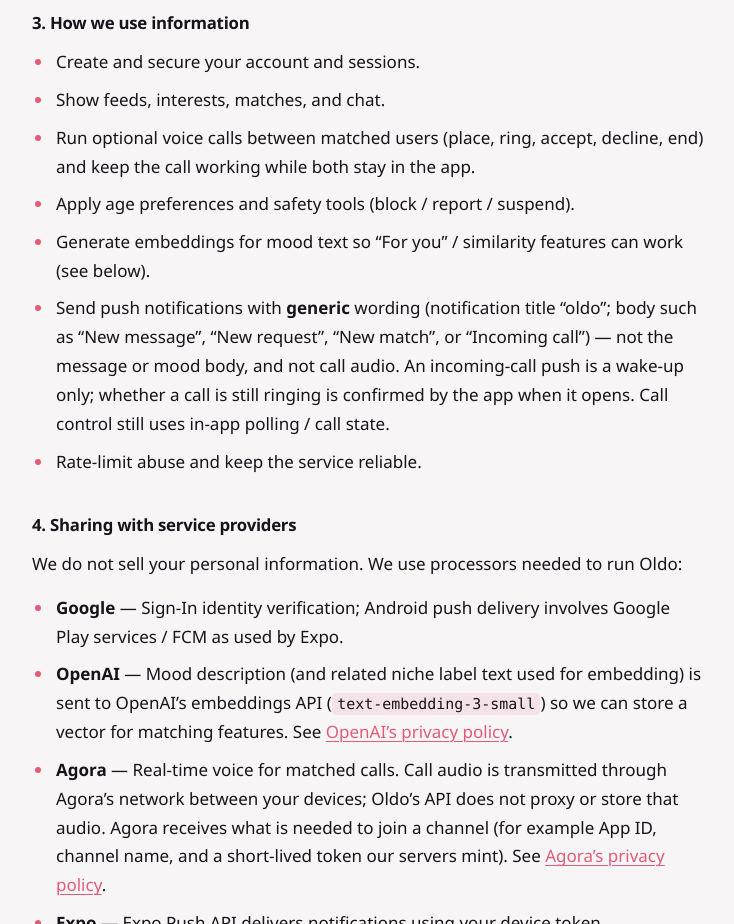
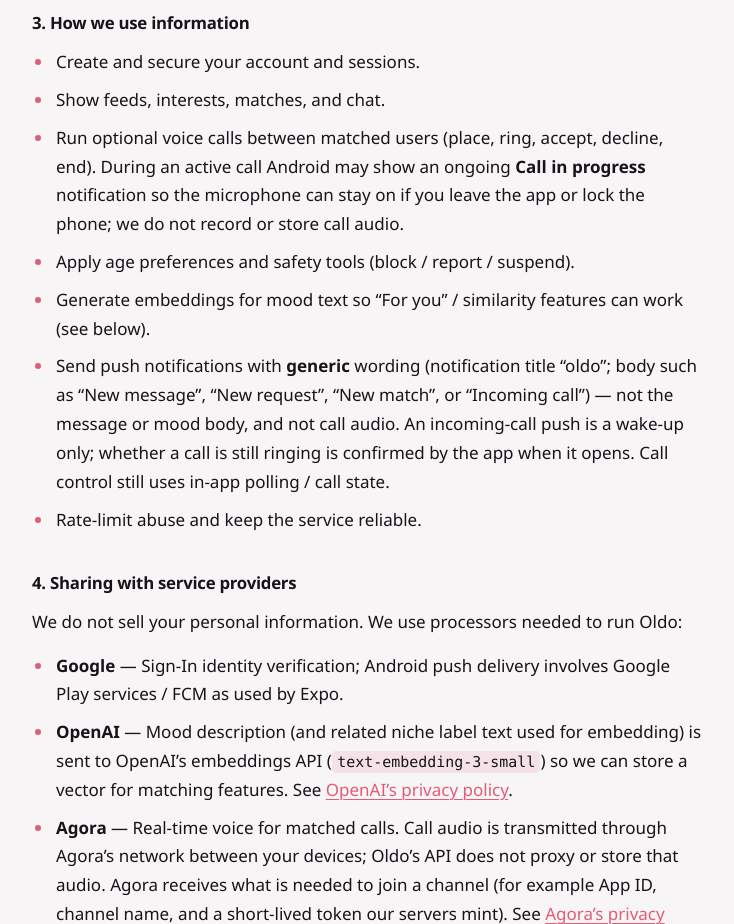
Before and after one commit to sidiscoding69-cmyk/oldo-legal, a plain HTML site: page privacy/index.html in a window 1280 px wide. Shown: the part 1580-2504 px from the top of the page, without its empty margins (272-1006 px from the left). Drawn offline with Linux system fonts and the light colour scheme.

Commit message:
Document call FGS notification in privacy and terms.

```diff
--- a/privacy/index.html
+++ b/privacy/index.html
@@ -111,7 +111,10 @@
           <li>Show feeds, interests, matches, and chat.</li>
           <li>
             Run optional voice calls between matched users (place, ring, accept,
-            decline, end) and keep the call working while both stay in the app.
+            decline, end). During an active call Android may show an ongoing
+            <strong>Call in progress</strong> notification so the microphone can
+            stay on if you leave the app or lock the phone; we do not record or
+            store call audio.
           </li>
           <li>Apply age preferences and safety tools (block / report / suspend).</li>
           <li>
```
Also changed, not shown: terms/index.html (+3 -2 lines).
